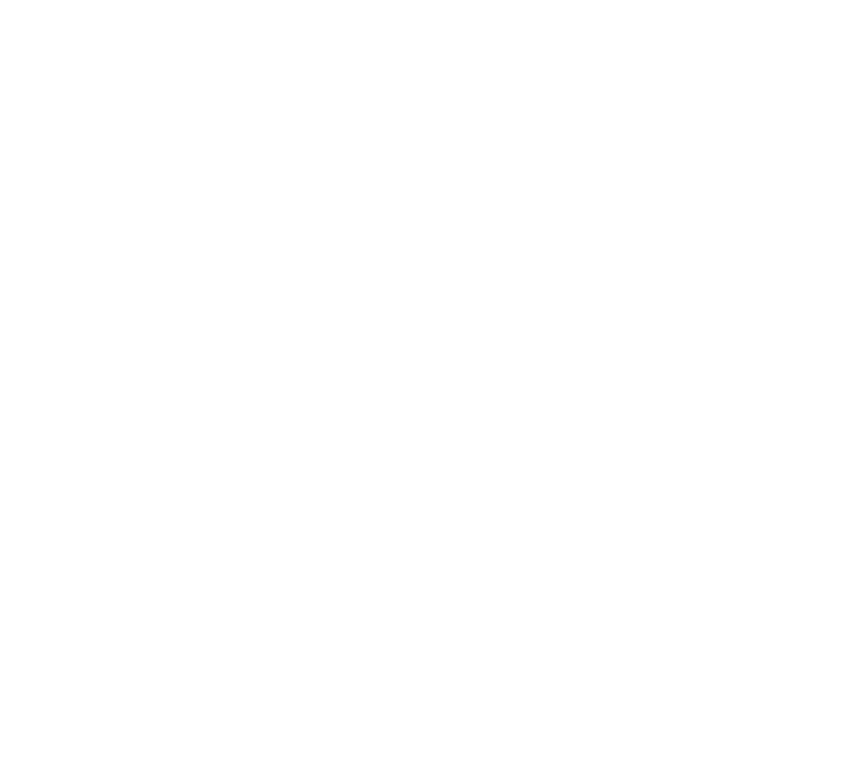
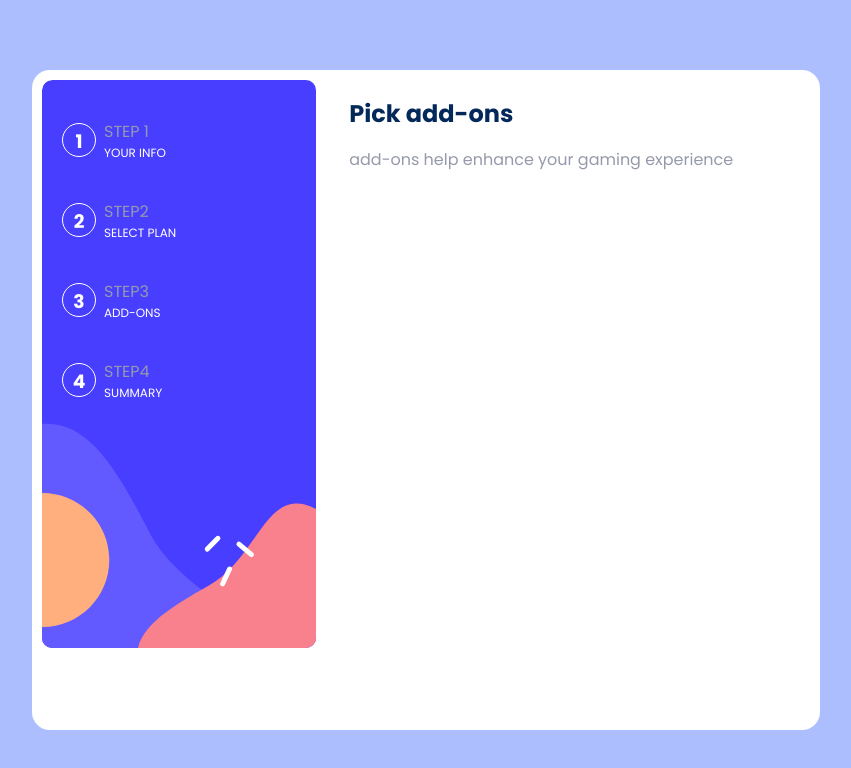
Before and after one commit to alienfoxx/Multi-step-form, a plain HTML site: page step-4.html in a window 1280 px wide. Shown: the whole page, without its empty margins (214-1065 px from the left). Drawn offline with nearby package versions, Linux system fonts and the light colour scheme.

Commit message:
stup the step 4 UI

```diff
--- a/step-4.html
+++ b/step-4.html
@@ -8,15 +8,51 @@
     <link rel="preconnect" href="https://fonts.googleapis.com">
     <link rel="preconnect" href="https://fonts.gstatic.com" crossorigin>
     <link href="https://fonts.googleapis.com/css2?family=Poppins:ital,wght@0,100;0,200;0,300;0,400;0,500;0,600;0,700;0,800;0,900;1,100;1,200;1,300;1,400;1,500;1,600;1,700;1,800;1,900&family=Ubuntu:ital,wght@0,300;0,400;0,500;0,700;1,300;1,400;1,500;1,700&display=swap" rel="stylesheet">
-  <script src="https://cdn.tailwindcss.com"></script>
-
+    <link rel="stylesheet" href="styles.css">
     <title>Frontend Mentor | Multi-step form</title>
-
-
-
   </head>
 <body>
   <div class="container">
+    <div class="step-section">
+      <aside class="step-aside">
+        <div class="step-wrapper">
+          <div class="step-box">
+            <h3>1</h3>
+            <div class="step-detaille">
+              <span>STEP 1</span>
+              <p>YOUR INFO</p>
+            </div>
+          </div>
+          <div class="step-box">
+            <h3>2</h3>
+            <div class="step-detaille">
+              <span>STEP2</span>
+              <p>SELECT PLAN</p>
+            </div>
+          </div>
+          <div class="step-box">
+            <h3>3</h3>
+            <div class="step-detaille">
+              <span>STEP3</span>
+              <p>ADD-ONS</p>
+            </div>
+          </div>
+          <div class="step-box">
+            <h3>4</h3>
+            <div class="step-detaille">
+              <span>STEP4</span>
+             <p>SUMMARY</p>
+            </div>
+          </div>
+        </div>
+      </aside>
+      <div class="info-section">
+        <div class="info-title">
+          <h1>Pick add-ons</h1>
+          <p>add-ons help enhance your gaming experience</p>
+        </div>
+      </div>
+    </div>
 
   </div>
 
```
Also changed, not shown: index.html (+1 -1 lines). Lines whose indentation alone changed are shown as unchanged.
